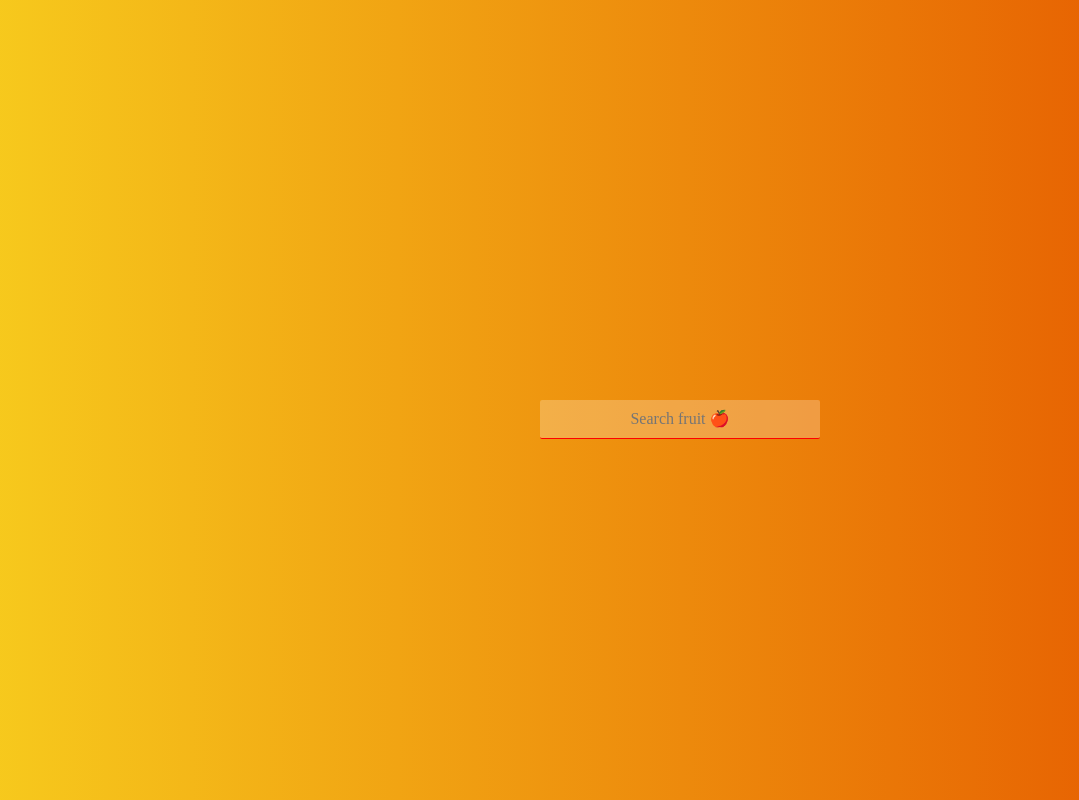
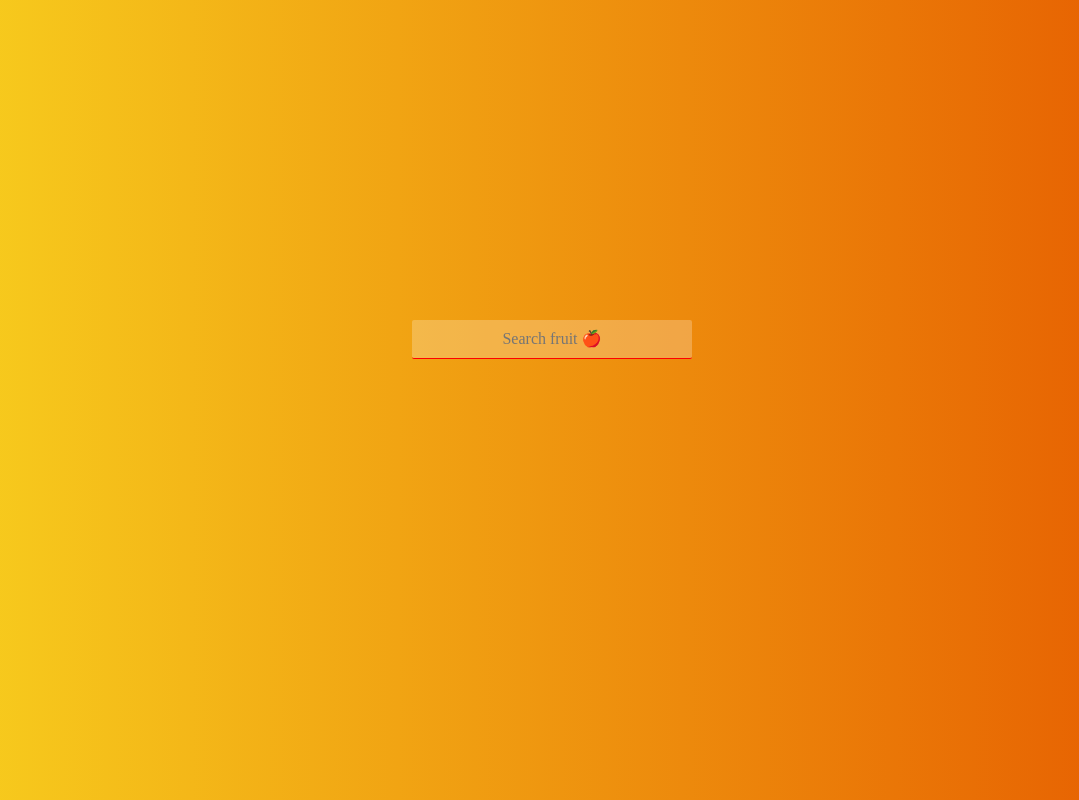
Before and after one commit to cmbagay/fruitSearch, a plain HTML site: page index.html in a window 1280 px wide. Shown: the whole page, without its empty margins (100-1179 px from the left). Drawn offline with nearby package versions, Linux system fonts and the light colour scheme.

Commit message:
Update style.css
adjusting positioning

```diff
--- a/style.css
+++ b/style.css
@@ -17,8 +17,8 @@ body {
 
 .search-container {
   position: fixed;
-  top: 50%;
-  left: 50%;
+  top: 40%;
+  left: 40%;
 }
 
 input {
```
